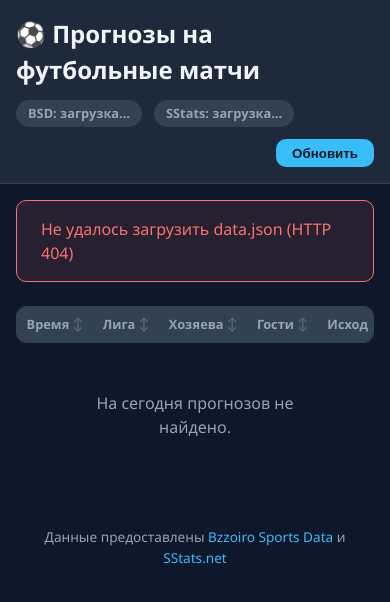
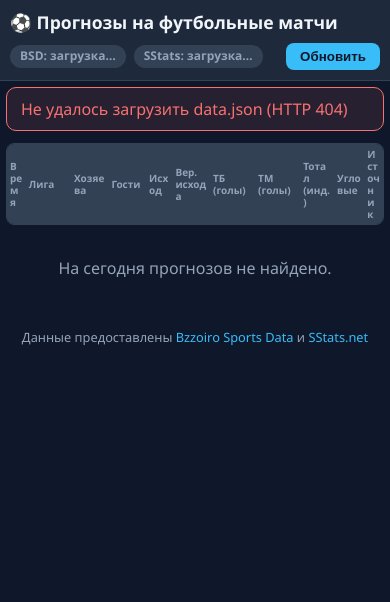
Before and after one commit to dsytikov/beting, a website: page index.html in a window 390 px wide. Drawn offline with Linux system fonts and the light colour scheme; no server answers.

Commit message:
Make predictions table compact without horizontal scrolling

```diff
--- a/styles.css
+++ b/styles.css
@@ -23,13 +23,13 @@ body {
     font-family: 'Segoe UI', system-ui, -apple-system, sans-serif;
     background: var(--bg);
     color: var(--text);
-    line-height: 1.5;
+    line-height: 1.4;
     min-height: 100vh;
 }
 
 .app-header {
     background: var(--surface);
-    padding: 1.5rem 2rem;
+    padding: 12px 20px;
     border-bottom: 1px solid var(--border);
     position: sticky;
     top: 0;
@@ -37,27 +37,27 @@ body {
 }
 
 .app-header h1 {
-    font-size: 1.5rem;
-    margin-bottom: 0.25rem;
+    font-size: 1.35rem;
+    margin-bottom: 2px;
 }
 
 .subtitle {
     color: var(--text-muted);
-    font-size: 0.9rem;
-    margin-bottom: 0.75rem;
+    font-size: 0.82rem;
+    margin-bottom: 8px;
 }
 
 .status-bar {
     display: flex;
     align-items: center;
-    gap: 0.75rem;
+    gap: 8px;
     flex-wrap: wrap;
 }
 
 .status-badge {
-    padding: 0.25rem 0.75rem;
+    padding: 3px 10px;
     border-radius: 999px;
-    font-size: 0.8rem;
+    font-size: 0.75rem;
     font-weight: 600;
     background: var(--surface-alt);
     color: var(--text-muted);
@@ -75,24 +75,24 @@ body {
 
 .refresh-btn {
     margin-left: auto;
-    padding: 0.4rem 1rem;
+    padding: 6px 14px;
     background: var(--accent);
     color: #0f172a;
     border: none;
-    border-radius: var(--radius);
+    border-radius: 8px;
     font-weight: 600;
     cursor: pointer;
     transition: background 0.2s;
 }
 
-.refresh-btn:hover {
-    background: var(--accent-hover);
-}
+.refresh-btn:hover { background: var(--accent-hover); }
+.refresh-btn:disabled { opacity: 0.6; cursor: wait; }
 
 main {
-    padding: 1.5rem 2rem;
-    max-width: 1400px;
+    width: 100%;
+    max-width: none;
     margin: 0 auto;
+    padding: 12px 16px;
 }
 
 .loading {
@@ -112,94 +112,118 @@ main {
     animation: spin 0.8s linear infinite;
 }
 
-@keyframes spin {
-    to { transform: rotate(360deg); }
-}
+@keyframes spin { to { transform: rotate(360deg); } }
 
 .error-container {
     background: rgba(248, 113, 113, 0.1);
     border: 1px solid var(--danger);
     border-radius: var(--radius);
-    padding: 1rem 1.5rem;
-    margin-bottom: 1.5rem;
+    padding: 10px 14px;
+    margin-bottom: 12px;
     color: var(--danger);
 }
 
 .table-wrapper {
-    overflow-x: auto;
-    border-radius: var(--radius);
+    width: 100%;
+    max-width: 100%;
+    overflow-x: hidden;
+    border-radius: 8px;
     border: 1px solid var(--border);
 }
 
 table {
     width: 100%;
+    table-layout: fixed;
     border-collapse: collapse;
     background: var(--surface);
-    font-size: 0.9rem;
+    font-size: 12px;
 }
 
-thead {
-    background: var(--surface-alt);
-}
+/* Column proportions tuned for a desktop viewport around 1920px wide. */
+th:nth-child(1), td:nth-child(1) { width: 5%; }
+th:nth-child(2), td:nth-child(2) { width: 12%; }
+th:nth-child(3), td:nth-child(3) { width: 10%; }
+th:nth-child(4), td:nth-child(4) { width: 10%; }
+th:nth-child(5), td:nth-child(5) { width: 7%; }
+th:nth-child(6), td:nth-child(6) { width: 10%; }
+th:nth-child(7), td:nth-child(7) { width: 12%; }
+th:nth-child(8), td:nth-child(8) { width: 12%; }
+th:nth-child(9), td:nth-child(9) { width: 9%; }
+th:nth-child(10), td:nth-child(10) { width: 8%; }
+th:nth-child(11), td:nth-child(11) { width: 5%; }
+
+thead { background: var(--surface-alt); }
 
 th {
-    padding: 0.75rem 1rem;
+    padding: 8px 7px;
     text-align: left;
     font-weight: 600;
     color: var(--text-muted);
-    white-space: nowrap;
+    white-space: normal;
+    overflow-wrap: anywhere;
     cursor: pointer;
     user-select: none;
+    line-height: 1.2;
 }
 
-th:hover {
-    color: var(--text);
+th:hover { color: var(--text); }
+th[data-sort]::after { content: ' ↕'; opacity: 0.4; }
+
+td {
+    padding: 7px;
+    border-top: 1px solid var(--border);
+    white-space: normal;
+    overflow-wrap: anywhere;
+    vertical-align: top;
+    line-height: 1.25;
 }
 
-th[data-sort]::after {
-    content: ' ↕';
-    opacity: 0.4;
-}
-
-td {
-    padding: 0.65rem 1rem;
-    border-top: 1px solid var(--border);
-    white-space: nowrap;
-}
-
-tbody tr:hover {
-    background: rgba(56, 189, 248, 0.05);
-}
+tbody tr:hover { background: rgba(56, 189, 248, 0.05); }
 
 .prediction-cell {
     font-weight: 600;
     color: var(--accent);
+    font-variant-numeric: tabular-nums;
+}
+
+.source-cell {
+    font-size: 11px;
+    color: var(--text-muted);
 }
 
 .empty-state {
     text-align: center;
-    padding: 3rem;
+    padding: 2rem;
     color: var(--text-muted);
 }
 
-.hidden {
-    display: none !important;
-}
+.hidden { display: none !important; }
 
 footer {
     text-align: center;
-    padding: 1.5rem;
+    padding: 12px;
     color: var(--text-muted);
-    font-size: 0.85rem;
+    font-size: 0.8rem;
 }
 
-footer a {
-    color: var(--accent);
-    text-decoration: none;
+footer a { color: var(--accent); text-decoration: none; }
+
+@media (min-width: 1500px) {
+    table { font-size: 13px; }
+    th, td { padding: 8px 9px; }
 }
 
-@media (max-width: 768px) {
-    .app-header { padding: 1rem; }
-    main { padding: 1rem; }
-    th, td { padding: 0.5rem 0.6rem; font-size: 0.8rem; }
+@media (max-width: 1100px) {
+    main { padding: 8px; }
+    table { font-size: 11px; }
+    th, td { padding: 5px 4px; }
 }
+
+@media (max-width: 700px) {
+    .app-header { padding: 10px; }
+    .app-header h1 { font-size: 1.1rem; }
+    main { padding: 6px; }
+    table { font-size: 10px; }
+    th, td { padding: 4px 3px; }
+    th[data-sort]::after { content: ''; }
+}
```
